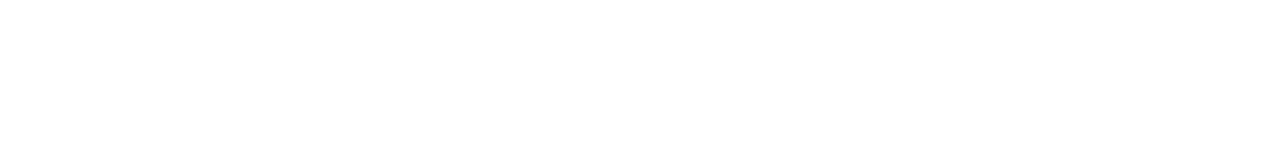
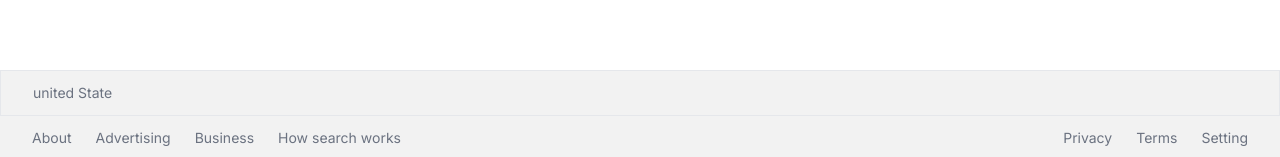
Before and after one commit to amarkumarsbg/google-clone-next, a Next.js app: page / in a window 1280 px wide. Shown: the part 640-797 px from the top of the page. Built offline with nearby package versions, Linux system fonts and the light colour scheme; no server answers.

Commit message:
add footer component

```diff
--- a/src/app/layout.js
+++ b/src/app/layout.js
@@ -1,5 +1,6 @@
 import { Inter } from "next/font/google";
 import "./globals.css";
+import Footer from "@/components/Footer";
 
 const inter = Inter({ subsets: ["latin"] });
 
@@ -11,7 +12,10 @@
 export default function RootLayout({ children }) {
   return (
     <html lang="en">
-      <body className={inter.className}>{children}</body>
+      <body className={inter.className}>
+        {children}
+        <Footer />
+      </body>
     </html>
   );
 }
--- /dev/null
+++ b/src/components/CountryLookup.jsx
@@ -0,0 +1,21 @@
+"use client";
+
+import React, { useEffect, useState } from "react";
+
+export default function CountryLookup() {
+  const [country, setCountry] = useState("united State");
+
+  useEffect(() => {
+    const getCountry = async () => {
+      const response = await fetch(
+        `https://extreme-ip-lookup.com/json/?key=${process.env.NEXT_PUBLIC_IP_API_KEY}`
+      )
+        .then((res) => res.json())
+        .then((data) => data.country);
+      if (!response) return;
+      setCountry(response);
+    };
+    getCountry();
+  }, []);
+  return <div>{country}</div>;
+}
--- /dev/null
+++ b/src/components/Footer.jsx
@@ -0,0 +1,25 @@
+import React from "react";
+import CountryLookup from "./CountryLookup";
+
+export default function Footer() {
+  return (
+    <footer className="absolute bottom-0 text-sm text-gray-500 bg-[#f2f2f2] w-full">
+      <div className="border px-8 py-3">
+        <CountryLookup />
+      </div>
+      <div className="flex flex-col sm:flex-row justify-between items-center px-8 py-3 space-y-7 sm:space-y-0">
+        <ul className="flex items-center space-x-6">
+          <li className="hover:underline cursor-pointer">About</li>
+          <li className="hover:underline cursor-pointer">Advertising</li>
+          <li className="hover:underline cursor-pointer">Business</li>
+          <li className="hover:underline cursor-pointer">How search works</li>
+        </ul>
+        <ul className="flex items-center space-x-6">
+          <li className="hover:underline cursor-pointer">Privacy</li>
+          <li className="hover:underline cursor-pointer">Terms</li>
+          <li className="hover:underline cursor-pointer">Setting</li>
+        </ul>
+      </div>
+    </footer>
+  );
+}
```
Also changed, not shown: 1 other file (tests, documents, lock files or other folders).
